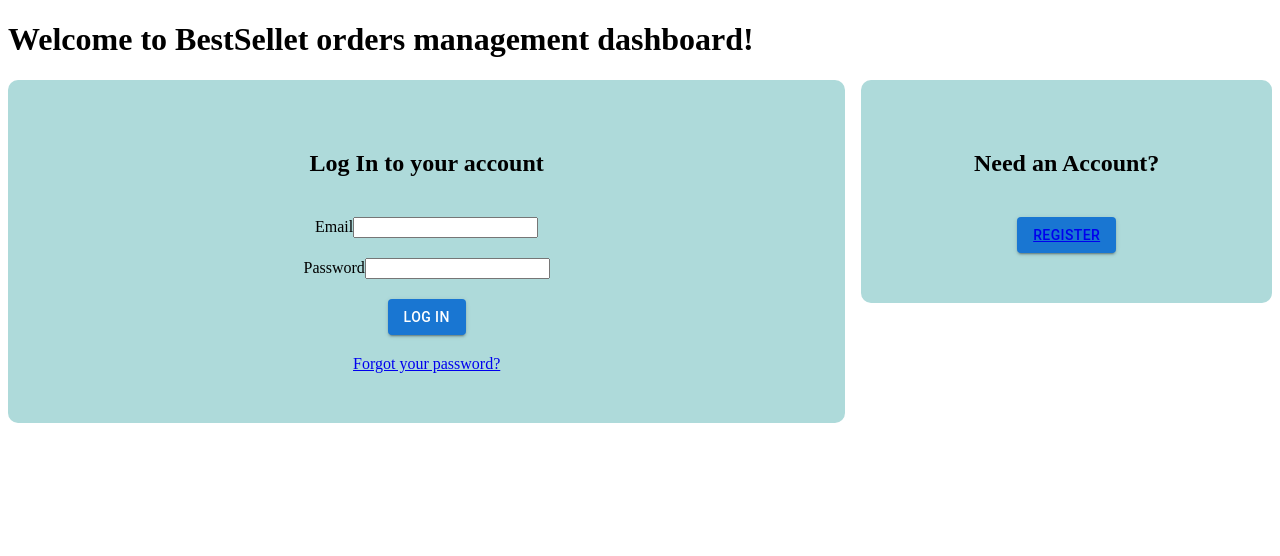
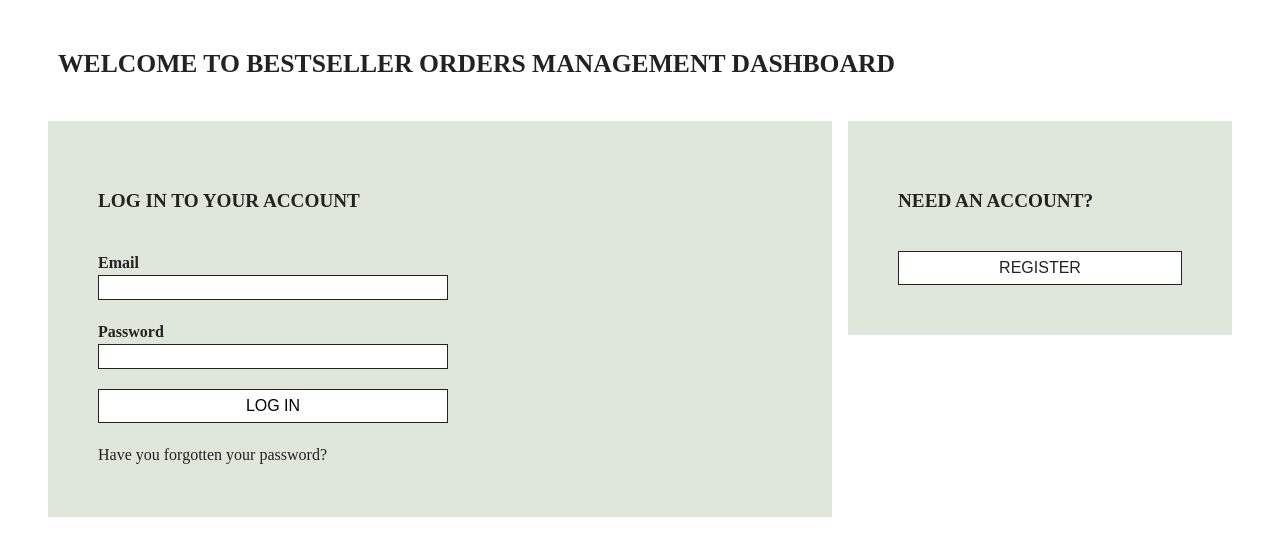
Before and after one commit to JarlDaryl/Bestseller_Project, a Next.js app in the folder front/: page / in a window 1280 px wide. Shown: the top 556 px of the page. Built offline with nearby package versions, Linux system fonts and the light colour scheme.

Commit message:
Project styles - homepage with all the related components

```diff
--- a/front/src/component/User/UserAccountRegisterComponent.jsx
+++ b/front/src/component/User/UserAccountRegisterComponent.jsx
@@ -1,18 +1,17 @@
 import React from 'react'
-import Button from '@mui/material/Button';
 import Stack from '@mui/material/Stack';
 import Link from 'next/link';
 
 export default function UserAccountRegisterComponent() {
   return (
     <div className='login-display'>
-					<h2>Need an Account?</h2>
+					<h2 className='login-h2'>Need an Account?</h2>
 					<Stack spacing={2} direction='row'>
-						<Button type='submit' variant='contained' className='register-button'>
+						<button type='submit' variant='contained' className='login-button'>
               <Link href={{
                 pathname: 'UserRegisterPage',
               }}>Register</Link>
-						</Button>
+						</button>
 					</Stack>
           	</div>
   )
--- a/front/src/component/User/UserLoginComponent.jsx
+++ b/front/src/component/User/UserLoginComponent.jsx
@@ -1,20 +1,8 @@
 import React from 'react';
 import { useState } from 'react';
-import Button from '@mui/material/Button';
-import { styled } from '@mui/material/styles';
-import Paper from '@mui/material/Paper';
-import Alert from '@mui/material/Alert';
 import { loginUser, verifyUser } from '../../api/UsersAPIFetch';
 import { useRouter } from 'next/router';
 import Link from 'next/link';
-
-
-const Item = styled(Paper)(({ theme }) => ({
-	backgroundColor: theme.palette.mode === 'dark' ? '#1A2027' : '#fff',
-	...theme.typography.body2,
-	padding: theme.spacing(1),
-	color: theme.palette.text.secondary,
-}));
 
 
 export default function UserLoginComponent() {
@@ -34,7 +22,6 @@
 	const loginHandler = async (e) => {
 		e.preventDefault()
 		try {
-			// const user = await loginUser(email, password);
 			const user = await loginUser(email, password);
 			const token = user.data.token;
 			const tokenResponse = await verifyUser(token, email)
@@ -50,23 +37,27 @@
 
 	return (
 		<div className='login-display'>
-			<h2>Log In to your account</h2>
+			<h2 className='login-h2'>Log In to your account</h2>
 			<div>
-				<label>Email</label>
-				<input type='email' name='email' value={email} onChange={emailHandler} />
+				<label className='login-title'>Email </label>
+				<div>
+					<input type='email' name='email' value={email} onChange={emailHandler} className='login-input' />
+				</div>
 			</div>
 			<div>
-				<label>Password</label>
-				<input type='password' name='password' value={password} onChange={passwordHandler} />
+				<label className='login-title'>Password </label>
+				<div>
+					<input type='password' name='password' value={password} onChange={passwordHandler} className='login-input' />
+				</div>
 			</div>
 			{errorMessage && <Alert severity="error">{errorMessage}</Alert>}
-			<Button type='submit' variant='contained' onClick={loginHandler}>
+			<button type='submit' variant='contained' onClick={loginHandler} className='login-button'>
 				Log In
-			</Button>
+			</button>
 			<Link
 				href={{
 					pathname: "/ForgotPasswordPage",
-				}}>Forgot your password?</Link>
+				}} className='login-forgot-password-link'>Have you forgotten your password?</Link>
 		</div>
 	);
 }
--- a/front/src/pages/DashboardPage.jsx
+++ b/front/src/pages/DashboardPage.jsx
@@ -5,7 +5,7 @@
 export default function UserDashboardPage() {
   return (
     <div>
-      <h1>Current User Orders</h1>
+      <h1 className='user-dashboard-h1'>Your current orders</h1>
       <TotalCurrentUserOrdersComponent />
     </div>
   )
--- a/front/src/pages/ForgotPasswordPage.jsx
+++ b/front/src/pages/ForgotPasswordPage.jsx
@@ -4,7 +4,7 @@
 export default function ForgotPasswordPage() {
     return (
         <div>
-            <EmailResetPasswordComponent />
+            <EmailResetPasswordComponent/>
         </div>
     )
 }
--- a/front/src/pages/UserRegisterPage.jsx
+++ b/front/src/pages/UserRegisterPage.jsx
@@ -5,7 +5,9 @@
 
   return (
     <>
-    <UserRegisterComponent />
+      <div className='register-page-container'>
+        <UserRegisterComponent />
+      </div>
     </>
   )
 }
--- a/front/src/pages/index.js
+++ b/front/src/pages/index.js
@@ -3,10 +3,10 @@
 export default function Home() {
   return (
     <>
-        <div>
-      <h1>Welcome to BestSellet orders management dashboard!</h1>
+      <div>
+        <h1 className="homepage-h1">Welcome to BestSeller orders management dashboard</h1>
         <UserLoginPage />
-        </div>
+      </div>
     </>
   );
 }
--- a/front/src/styles/globals.css
+++ b/front/src/styles/globals.css
@@ -1,32 +1,254 @@
-.login-display{
-background-color: rgb(174, 218, 218);
-border-radius: 10px;
-display: flex;
-flex-direction: column;
-align-items: center;
-justify-content: center;
-padding: 50px;
-gap: 20px;
+:root {
+    --max-width: 1100px;
+    --border-radius: 12px;
+    --font-family: "Adelle Sans", "Open Sans", "Helvetica Neue", Helvetica, Arial, sans-serif;
+    --media-background: var(--color-off-white);
+    --color-text: #222221;
+    --color-white: #ffffff;
+    --color-nutmeg: #7E412D;
+    --color-black: #222221;
+    --color-dark-grey: #707174;
+    --color-mid-grey: #B0B0AE;
+    --color-light-grey: #DAD9D6;
+    --color-off-white: #F6F6F3;
+    --color-white: #ffffff;
+    --color-white-20: rgba(255, 255, 255, 0.2);
+    --color-khaki-twist: #67635C;
+    --color-shara-100: #9D885A;
+    --color-shara-80: #B0A07A;
+    --color-shara-60: #C4B89C;
+    --color-shara-40: #D7D0BC;
+    --color-shara-20: #EBE7DE;
+    --color-green-100: #394C35;
+    --color-green-80: #4B6046;
+    --color-green-60: #7B9576;
+    --color-green-40: #BAC9B3;
+    --color-green-20: #DFE7DB;
+    --color-rust-100: #7E412D;
+    --color-rust-80: #B15537;
+    --color-rust-60: #D98265;
+    --color-rust-40: #E6B5A5;
+    --color-rust-20: #F0DBD4;
+    --color-blue-100: #273344;
+    --color-blue-80: #485564;
+    --color-blue-60: #798896;
+    --color-blue-40: #B1C0CA;
+    --color-blue-20: #DCE5EB;
+    --color-text: var(--color-black);
+    --color-link: var(--color-blue-60);
+    --font-size-small: 0.8rem;
+    --font-size-medium: 1rem;
+    --font-size-large: 1.2rem;
+    --font-size-xlarge: 1.6rem;
 }
 
-.register-button{
-    color: white;
-    text-decoration-line: none;
+html,
+body {
+    max-width: 100vw;
+    overflow-x: hidden;
+    padding-left: 20px;
+    padding-right: 20px;
+    font-size: 1rem;
+    line-height: 1.5;
+    scroll-behavior: smooth;
+    min-height: 100%;
 }
 
-li{
+a {
+    text-decoration: none;
+    color: var(--color-text);
+}
+
+li {
     list-style: none;
 }
 
-img{
+img {
     width: 170px;
     height: 200px;
-    border-radius: 30%;
 }
 
-ul{
+/*------------------HOMEPAGE*/
+.homepage-h1 {
+    color: var(--color-text);
+    font-size: var(--font-size-xlarge);
+    text-transform: uppercase;
+    font-weight: bold;
+    padding-bottom: 20px;
+    padding: 20px 10px;
+}
+
+/*------------------LOGIN PAGE*/
+/*User Login Component*/
+.login-display {
+    background-color: var(--color-green-20);
     display: flex;
+    flex-direction: column;
+    padding: 50px;
     gap: 20px;
-    justify-content: space-around;
+
+    .login-h2 {
+        color: var(--color-text);
+        font-size: var(--font-size-large);
+        text-transform: uppercase;
+        font-weight: bold;
+    }
+
+    .login-title {
+        font-size: var(--font-size-medium);
+        color: var(--color-text);
+        font-weight: bold;
+    }
+
+    .login-input {
+        padding: 4px;
+        border: 0.5px solid var(--color-text);
+        width: 340px;
+        font-size: var(--font-size-small);
+    }
+
+    .login-button {
+        background-color: var(--color-white);
+        border: 0.5px solid var(--color-text);
+        color: var(---color-text);
+        padding: 7px 7px;
+        width: 350px;
+        text-decoration: none;
+        text-transform: uppercase;
+        font-size: var(--font-size-medium);
+        cursor: pointer;
+        text-align: center;
+    }
+
+    .login-forgot-password-link {
+        font-size: var(--font-size-medium);
+        text-decoration: none;
+        color: var(--color-text);
+    }
+}
+
+/*------------------USER REGISTER PAGE*/
+.register-page-container {
+    padding: 20px;
+    display: flex;
+    flex-direction: column;
     align-items: center;
 }
+
+/*User Register Component*/
+.register-display {
+    background-color: var(--color-green-20);
+    display: flex;
+    flex-direction: column;
+    padding: 50px;
+    gap: 20px;
+    align-items: center;
+    justify-content: center;
+    padding-top: 20px;
+
+    .register-h2 {
+        color: var(--color-text);
+        font-size: var(--font-size-large);
+        text-transform: uppercase;
+        font-weight: bold;
+    }
+
+    .register-title {
+        font-size: var(--font-size-medium);
+        color: var(--color-text);
+        font-weight: bold;
+    }
+
+    .register-input {
+        padding: 4px;
+        border: 0.5px solid var(--color-text);
+        width: 340px;
+        font-size: var(--font-size-small);
+    }
+
+    .register-button {
+        background-color: var(--color-white);
+        border: 0.5px solid var(--color-text);
+        color: var(---color-text);
+        padding: 7px 7px;
+        width: 350px;
+        text-decoration: none;
+        text-transform: uppercase;
+        font-size: var(--font-size-medium);
+        cursor: pointer;
+        text-align: center;
+    }
+}
+
+/*------------------DASHBOARD PAGE*/
+user-dashboard-h1 {
+    color: var(--color-text);
+    font-size: var(--font-size-xlarge);
+    text-transform: uppercase;
+    font-weight: bold;
+    padding-bottom: 20px;
+    padding: 20px 10px;
+
+}
+
+/*Email Reset Password Component*/
+.email-reset-password-container {
+    background-color: var(--color-green-20);
+    display: flex;
+    flex-direction: column;
+    align-items: center;
+    padding-top: 20px;
+    padding-bottom: 20px;
+
+    .email-reset-password-h2 {
+        color: var(--color-text);
+        font-size: var(--font-size-large);
+        text-transform: uppercase;
+        font-weight: bold;
+        padding-right: 120px;
+    }
+
+    .email-reset-password-info-text {
+        font-size: var(--font-size-medium);
+        color: var(--color-text);
+        /* font-weight: bold; */
+        width: 350px;
+    }
+
+    .email-reset-password-title {
+        font-size: var(--font-size-medium);
+        color: var(--color-text);
+        font-weight: bold;
+    }
+
+    .email-reset-password-input {
+        padding: 4px;
+        border: 0.5px solid var(--color-text);
+        width: 340px;
+        font-size: var(--font-size-small);
+    }
+
+    .reset-password-email-button {
+        background-color: var(--color-white);
+        border: 0.5px solid var(--color-text);
+        color: var(---color-text);
+        padding: 7px 7px;
+        width: 350px;
+        text-decoration: none;
+        text-transform: uppercase;
+        font-size: var(--font-size-medium);
+        cursor: pointer;
+        text-align: center;
+        margin-top: 15px;
+    }
+}
+
+/*------------------DASHBOARD PAGE*/
+.user-dashboard-h1 {
+    color: var(--color-text);
+    font-size: var(--font-size-xlarge);
+    font-weight: bold;
+}
+/*Total Current User Component*/
+
+/*Order Component*/
```
Also changed, not shown: front/src/component/Order/OrderComponent.jsx (+2 -22 lines), front/src/component/Password/EmailResetPasswordComponent.jsx (+18 -12 lines), front/src/component/User/UserRegisterComponent.jsx (+26 -19 lines), front/src/pages/ResetPasswordPage.jsx (+5 -3 lines), front/src/pages/UserLoginPage.jsx (+5 -5 lines).
